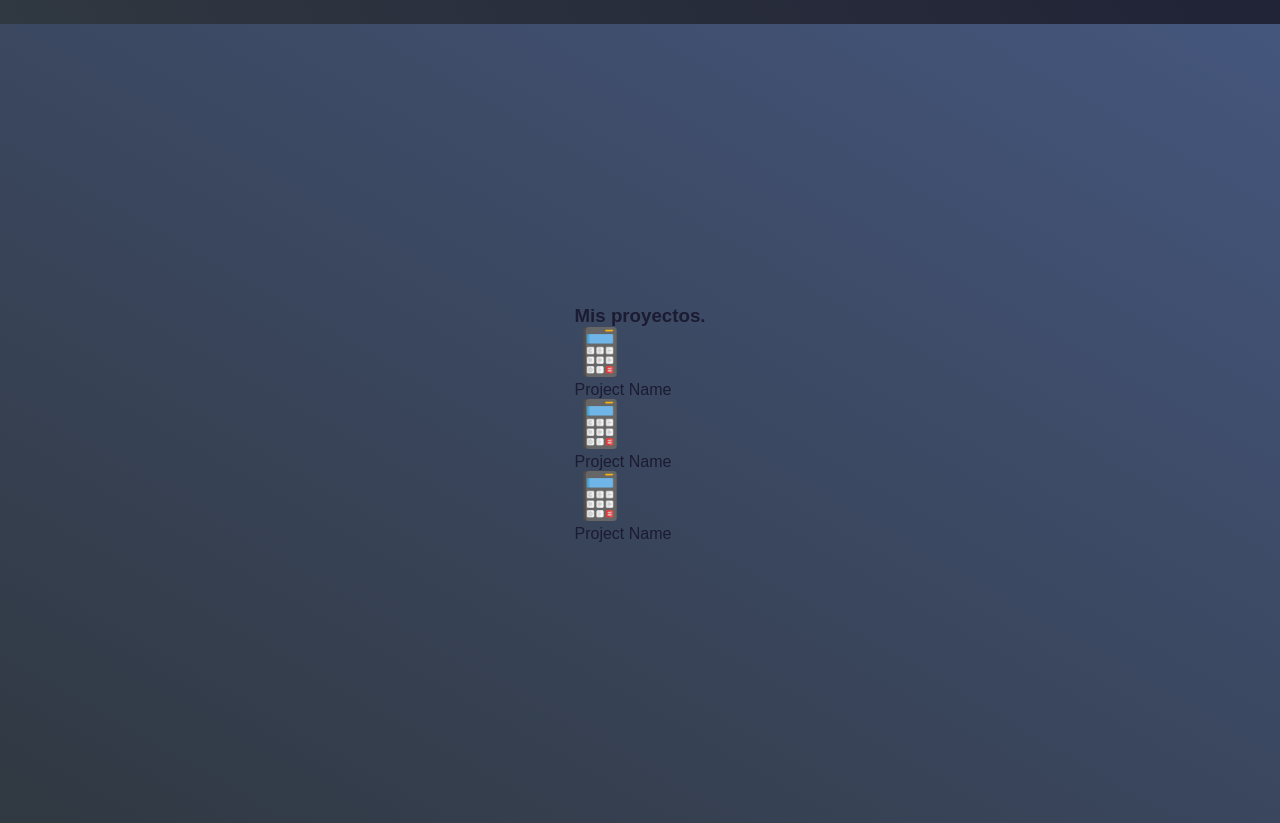
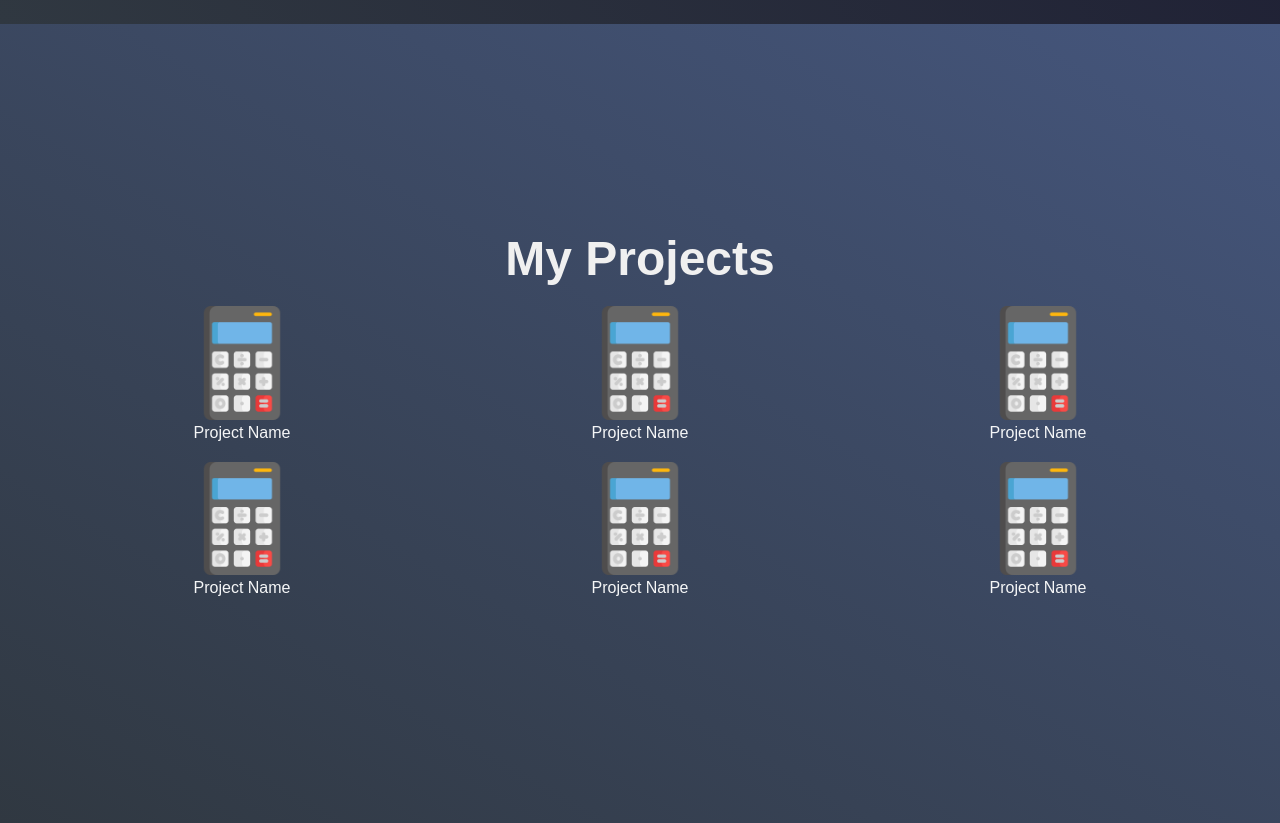
Before and after one commit to arm-code/portfolio-alexis-romero, a Django app: page / in a window 1280 px wide. Shown: the part 776-1599 px from the top of the page. Run offline with Django 4.2, Linux system fonts and the light colour scheme.

Commit message:
adding resposive design to section projects

```diff
--- a/portfolio/static/css/styles.css
+++ b/portfolio/static/css/styles.css
@@ -96,7 +96,7 @@ a {
   width: 100%;
   justify-content: center;
   align-items: center;
-
+  text-align: center;
 }
 
 .welcome-section img{
@@ -106,13 +106,34 @@ a {
 
 .projects-section{
   display: flex;
-  flex-direction: column;
+ flex-direction: column;
   height: 100vh;
   width: 100%;
   justify-content: center;
   align-items: center;
   background: linear-gradient(30deg, var(--main-gray), var(--main-blue));
   color: var(--main-background);
+  text-align: center;
+  color: var(--main-white);
+}
+
+/* adding projects*/
+.projects-container{
+  padding: 10px;
+  display: flex;
+  flex-wrap:wrap;
+  justify-content: center;
+  text-align: center;
+}
+
+.projects-container .project{
+  margin: 10px;
+  width: 30%;
+
+}
+
+.project img{
+  width: 30%;
 }
 
 .about-section{
--- a/portfolio/templates/partials/contact.html
+++ b/portfolio/templates/partials/contact.html
@@ -12,7 +12,7 @@
 
         <div>
             <img src="{% static 'img/telephone.png' %}" alt="profile">
-            <a href="mailto:al162917@alumnos.uacj.mx">TELEPHONE</a>
+            <a href="tel:6567608407">TELEPHONE</a>
         </div>
 
         <div>
--- a/portfolio/templates/partials/projects.html
+++ b/portfolio/templates/partials/projects.html
@@ -1,13 +1,43 @@
 {% load static %}
+
 <div class="project">
-    <div><img src="{% static 'img/calculator.png' %}" alt="project-image" width="50px"></div>
-    <div><p>Project Name</p></div>
+    <a href="#">
+        <img src="{% static 'img/calculator.png' %}" alt="project-image">
+        <p>Project Name</p>
+    </a>
 </div>
+
 <div class="project">
-    <div><img src="{% static 'img/calculator.png' %}" alt="project-image" width="50px"></div>
-    <div><p>Project Name</p></div>
+    <a href="#">
+        <img src="{% static 'img/calculator.png' %}" alt="project-image">
+        <p>Project Name</p>
+    </a>
 </div>
+
 <div class="project">
-    <div><img src="{% static 'img/calculator.png' %}" alt="project-image" width="50px"></div>
-    <div><p>Project Name</p></div>
+    <a href="#">
+        <img src="{% static 'img/calculator.png' %}" alt="project-image">
+        <p>Project Name</p>
+    </a>
 </div>
+
+<div class="project">
+    <a href="#">
+        <img src="{% static 'img/calculator.png' %}" alt="project-image">
+        <p>Project Name</p>
+    </a>
+</div>
+
+<div class="project">
+    <a href="#">
+        <img src="{% static 'img/calculator.png' %}" alt="project-image">
+        <p>Project Name</p>
+    </a>
+</div>
+
+<div class="project">
+    <a href="#">
+        <img src="{% static 'img/calculator.png' %}" alt="project-image">
+        <p>Project Name</p>
+    </a>
+</div>
--- a/portfolio/templates/profile.html
+++ b/portfolio/templates/profile.html
@@ -12,10 +12,12 @@
     </section>
 
     <section id="projects-section" class="projects-section">
-            <div class="card-projects">
-                <h3>Mis proyectos.</h3>
-                {% include 'partials/projects.html' %}
-            </div>
+
+        <h1>My Projects</h1>
+
+        <div class="projects-container">
+        {% include 'partials/projects.html' %}
+        </div>
     </section>
 
     <section id="about-section" class="about-section">
```
